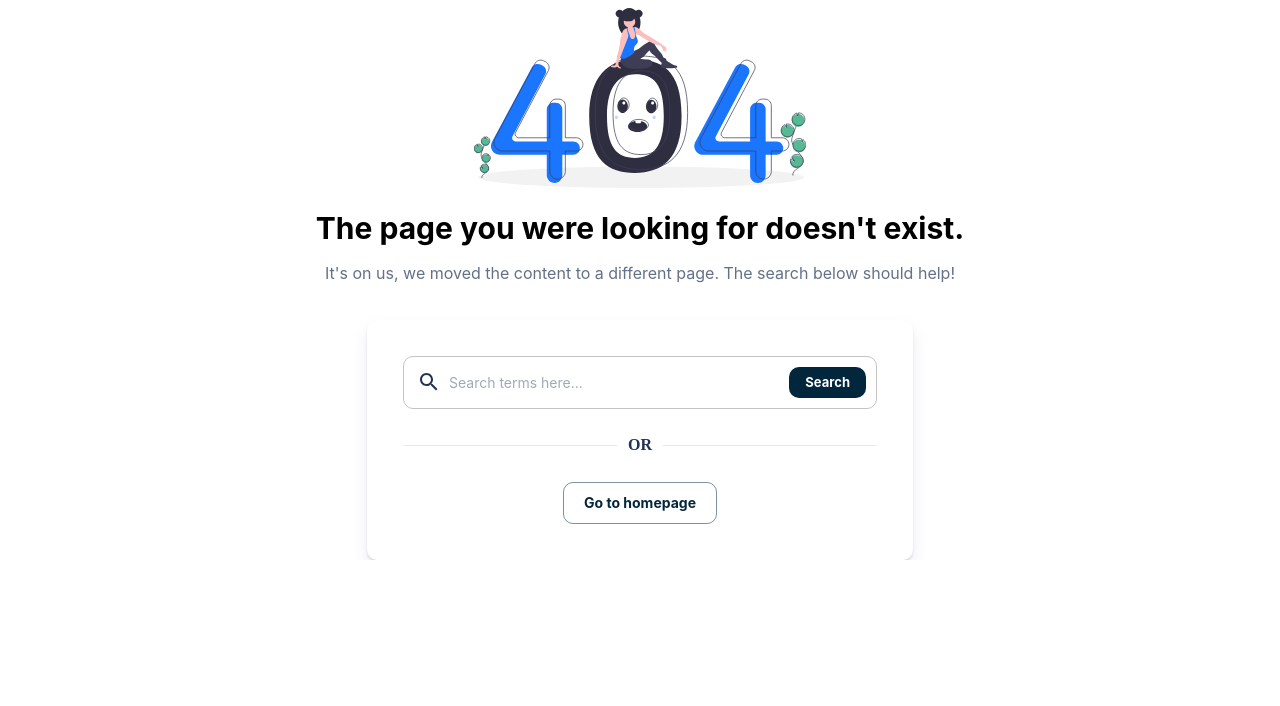
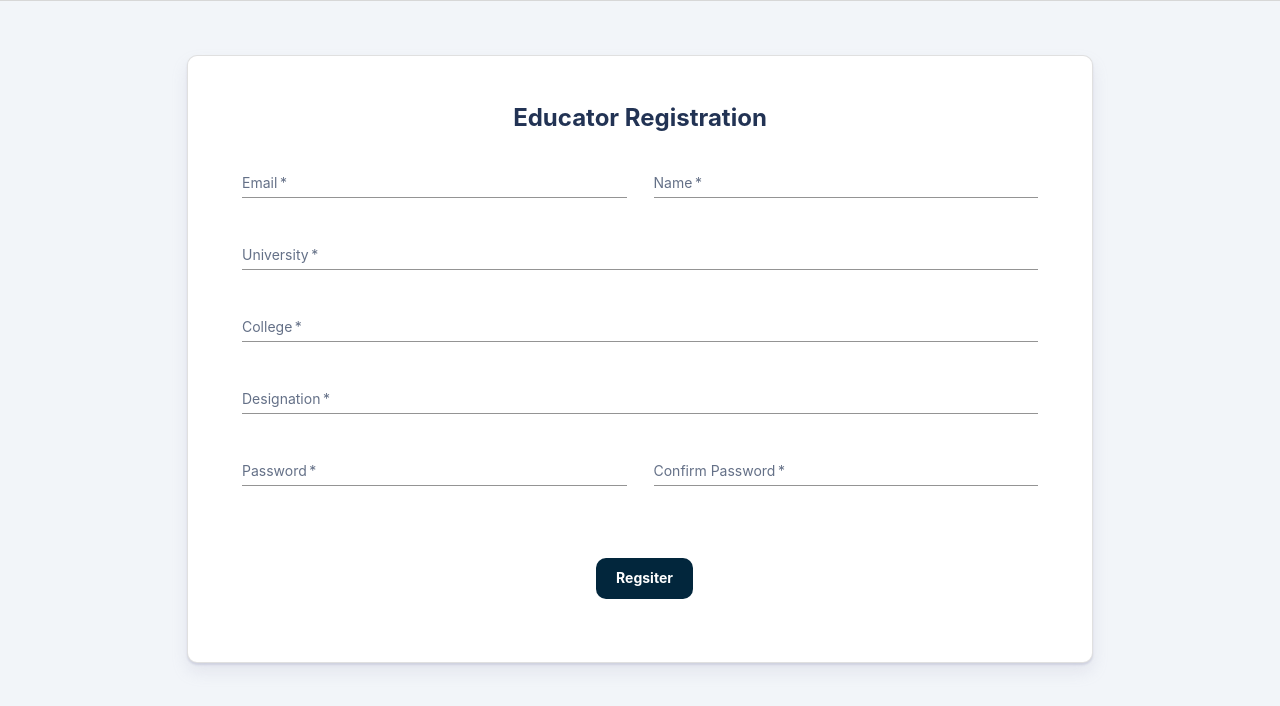
Before and after one commit to pt3002/HexxCode-SIH-2023, a React (Create React App) app in the folder client/: page /register-educator in a window 1280 px wide. Shown: the top 706 px of the page. Built offline with nearby package versions, Linux system fonts and the light colour scheme; the HTML template or start-up script is replaced by a standard one.

Commit message:
educator registration

```diff
--- /dev/null
+++ b/client/src/content/pages/ED/register-educator.js
@@ -0,0 +1,297 @@
+import * as React from "react";
+import CssBaseline from "@mui/material/CssBaseline";
+import AppBar from "@mui/material/AppBar";
+import Box from "@mui/material/Box";
+import Container from "@mui/material/Container";
+import Paper from "@mui/material/Paper";
+import Button from "@mui/material/Button";
+import Typography from "@mui/material/Typography";
+import Grid from "@mui/material/Grid";
+import TextField from "@mui/material/TextField";
+import FormControl from "@mui/material/FormControl";
+import Select from "@mui/material/Select";
+import { useNavigate } from "react-router";
+
+export default function RegisterEducator() {
+  const [stateVar, setStateVar] = React.useState({
+    Data: {
+      email: "",
+      name: "",
+      university: "",
+      college: "",
+      designation: "",
+      password: "",
+      confirmPassword: "",
+    },
+    errors: {},
+  });
+
+  const handleChange = ({ target }) => {
+    let errors = { ...stateVar.errors };
+    let Data = { ...stateVar.Data };
+    Data[target.name] = target.value;
+    console.log(target.name, target.value);
+    setStateVar({ Data: Data, errors: errors });
+    console.log(Data);
+  };
+
+  const validateEmail = (email) => {
+    return String(email)
+      .toLowerCase()
+      .match(
+        /^(([^<>()[\]\\.,;:\s@"]+(\.[^<>()[\]\\.,;:\s@"]+)*)|.(".+"))@((\[[0-9]{1,3}\.[0-9]{1,3}\.[0-9]{1,3}\.[0-9]{1,3}\])|(([a-zA-Z\-0-9]+\.)+[a-zA-Z]{2,}))$/
+      );
+  };
+
+  const handleSubmit = () => {
+    let { Data, errors } = stateVar;
+    if (Data.name === "") {
+      errors["name"] = "Field cannot be empty";
+    } else {
+      errors["name"] = "";
+    }
+    if (Data.email === "") {
+      errors["email"] = "Email cannot be empty";
+    } else if (!validateEmail(Data.email)) {
+      errors["email"] = "invalid email";
+    } else {
+      errors["email"] = "";
+    }
+    if (Data.university === "") {
+      errors["university"] = "Field cannot be empty";
+    } else {
+      errors["university"] = "";
+    }
+    if (Data.college === "") {
+      errors["college"] = "Field cannot be empty";
+    } else {
+      errors["college"] = "";
+    }
+    if (Data.designation === "") {
+      errors["designation"] = "Field cannot be empty";
+    } else {
+      errors["designation"] = "";
+    }
+    if (Data.password === "") {
+      errors["password"] = "Password cannot be empty";
+    } else {
+      const passwordRegex =
+        /^(?=.*[a-zA-Z])(?=.*\d)(?=.*[@$!%*?&])[A-Za-z\d@$!%*?&]{8,}$/;
+      if (!passwordRegex.test(Data.password)) {
+        errors["password"] =
+          "Password should contain at least 8 characters, one letter, one number, and one special character";
+      } else {
+        errors["password"] = "";
+      }
+    }
+
+    if (Data.confirmPassword === "") {
+      errors["confirmPassword"] = "Confirm Password cannot be empty";
+    } else if (Data.password !== Data.confirmPassword) {
+      errors["confirmPassword"] = "Passwords do not match";
+    } else {
+      errors["confirmPassword"] = "";
+    }
+
+    let validate = true;
+    console.log("errors:",errors);
+    console.log("data:",Data);
+    Object.keys(errors).map((error) => {
+      if (errors[error] !== "") {
+        validate = false;
+      }
+    });
+    if (validate == true) {
+      console.log("All data is correctly filled", Data);
+    } else {
+      console.log(errors);
+      alert("Please fill all data first");
+    }
+  };
+
+  //   const arr = [
+  //     { value: "male", label: "Male" },
+  //     { value: "female", label: "Female" },
+  //     { value: "Other", label: "Other" },
+  //   ];
+
+  return (
+    <React.Fragment>
+      <CssBaseline />
+      <AppBar
+        position="absolute"
+        color="default"
+        elevation={0}
+        sx={{
+          position: "relative",
+          borderBottom: (t) => `1px solid ${t.palette.divider}`,
+        }}
+      ></AppBar>
+      <Container component="main" maxWidth="md" sx={{ mb: 4 }}>
+        <Paper
+          variant="outlined"
+          sx={{ my: { xs: 3, md: 6 }, p: { xs: 2, md: 3 } }}
+        >
+          <Typography
+            component="h1"
+            variant="h4"
+            align="center"
+            style={{ fontSize: "1.5rem", margin: "20px" }}
+          >
+            Educator Registration
+          </Typography>
+          <React.Fragment>
+            <CssBaseline />
+            <AppBar
+              position="absolute"
+              color="default"
+              elevation={0}
+              sx={{
+                position: "relative",
+                //   borderBottom: (t) => `1px solid ${t.palette.divider}`,
+              }}
+            ></AppBar>
+            <Container component="main" maxWidth="md" sx={{ mb: 4 }}>
+              <Grid container spacing={3} marginBottom={5}>
+                <Grid item xs={12} sm={6}>
+                  <TextField
+                    required
+                    id="email"
+                    name="email"
+                    label="Email"
+                    fullWidth
+                    autoComplete="email"
+                    variant="standard"
+                    value={stateVar.Data.email}
+                    onChange={handleChange}
+                  />
+                </Grid>
+                <Grid item xs={12} sm={6}>
+                  <TextField
+                    required
+                    id="name"
+                    name="name"
+                    label="Name"
+                    fullWidth
+                    autoComplete="name"
+                    variant="standard"
+                    value={stateVar.Data.name}
+                    onChange={handleChange}
+                  />
+                </Grid>
+                {/* <Grid item xs={12} sm={6}>
+                  <TextField
+                    required
+                    id="contactNumber"
+                    name="contactNumber"
+                    label="Contact Number"
+                    fullWidth
+                    autoComplete="tel"
+                    variant="standard"
+                  />
+                </Grid> */}
+                {/* <Grid item xs={12} sm={6}>
+                  <FormControl fullWidth> */}
+                {/* <InputLabel variant="standard" htmlFor="uncontrolled-native">
+                    Gender
+                </InputLabel> */}
+                {/* <Select
+                      label="Gender"
+                      native
+                      inputProps={{
+                        name: "gender",
+                        id: "uncontrolled-native",
+                      }}
+                    >
+                      {arr.map((choose) => (
+                        <option key={choose.value} value={choose.value}>
+                          {choose.label}
+                        </option>
+                      ))}
+                    </Select>
+                  </FormControl> */}
+                {/* </Grid> */}
+                <Grid item xs={12} sm={12}>
+                  <TextField
+                    required
+                    id="university"
+                    name="university"
+                    label="University"
+                    fullWidth
+                    autoComplete="university"
+                    variant="standard"
+                    value={stateVar.Data.university}
+                    onChange={handleChange}
+                  />
+                </Grid>
+                <Grid item xs={12} sm={12}>
+                  <TextField
+                    required
+                    id="college"
+                    name="college"
+                    label="College"
+                    fullWidth
+                    autoComplete="college"
+                    variant="standard"
+                    value={stateVar.Data.college}
+                    onChange={handleChange}
+                  />
+                </Grid>
+                <Grid item xs={12} sm={12}>
+                  <TextField
+                    required
+                    id="designation"
+                    name="designation"
+                    label="Designation"
+                    fullWidth
+                    autoComplete="designation"
+                    variant="standard"
+                    value={stateVar.Data.designation}
+                    onChange={handleChange}
+                  />
+                </Grid>
+                <Grid item xs={12} sm={6}>
+                  <TextField
+                    required
+                    id="passwword"
+                    name="password"
+                    label="Password"
+                    fullWidth
+                    type="password"
+                    variant="standard"
+                    value={stateVar.Data.password}
+                    onChange={handleChange}
+                  />
+                </Grid>
+                <Grid item xs={12} sm={6}>
+                  <TextField
+                    required
+                    id="confirmPassword"
+                    name="confirmPassword"
+                    label="Confirm Password"
+                    fullWidth
+                    type="password"
+                    variant="standard"
+                    value={stateVar.Data.confirmPassword}
+                    onChange={handleChange}
+                  />
+                </Grid>
+              </Grid>
+              <Box
+                sx={{
+                  display: "flex",
+                  justifyContent: "center",
+                  m: "5px",
+                }}
+              >
+                <Button variant="contained" size="medium" sx={{ mt: 3, ml: 1 }} onClick={handleSubmit}>
+                  Regsiter
+                </Button>
+              </Box>
+            </Container>
+          </React.Fragment>
+        </Paper>
+      </Container>
+    </React.Fragment>
+  );
+}
--- a/client/src/content/pages/login-user.js
+++ b/client/src/content/pages/login-user.js
@@ -280,7 +280,6 @@ export default function CurriculumDeveloperLogin() {
               <Button
                 variant="contained"
                 size="medium"
-                color="primary"
                 onClick={handleSubmit}
               >
                 Sign In
```
Also changed, not shown: client/src/router.js (+8 -0 lines), 1 other file (tests, documents, lock files or other folders).
